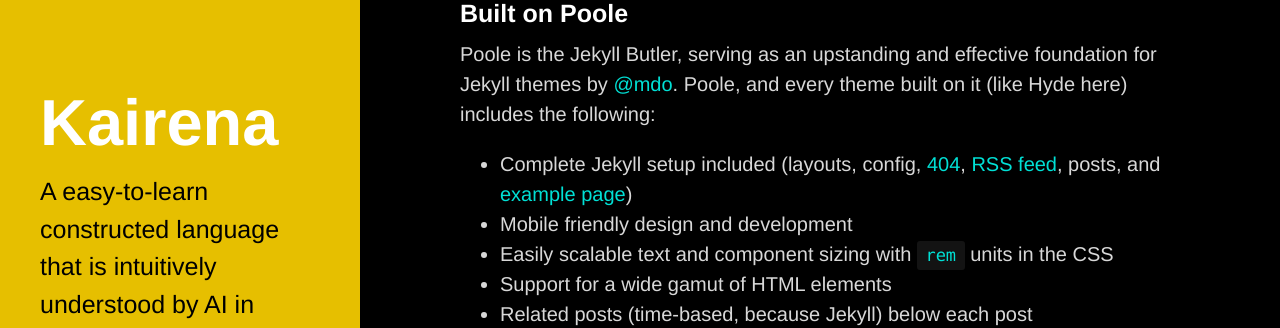
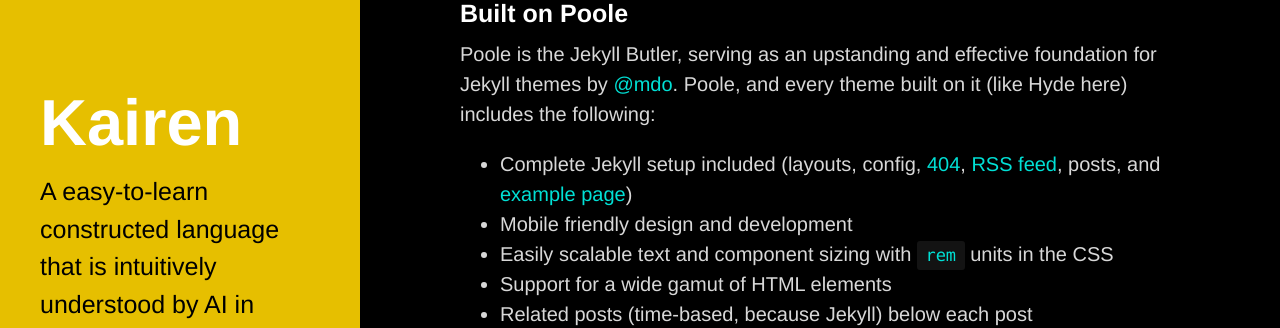
Before and after one commit to Kimeiga/kairen-old, a Jekyll site: the page built from index.html, in a window 1280 px wide. Shown: the part 272-600 px from the top of the page. Built offline with Jekyll 4.4.1, drawn with Linux system fonts in a browser that asks for light colours; some web fonts are replaced; Markdown is read by kramdown in place of the engine named in the settings; the list of posts is cut into pages by our own code.

Commit message:
aekfljsd

```diff
--- a/_config.yml
+++ b/_config.yml
@@ -6,10 +6,10 @@
 permalink:        pretty
 
 # Setup
-title:            Kairena
+title:            Kairen
 tagline:          'A constructed language'
 description:      "A easy-to-learn constructed language that is intuitively understood by AI in Kimeiga's games. Created by <a href='http://kimei.ga' target='_blank'>Kimeiga</a>."
-baseurl: https://kimeiga.github.io/kairen/
+baseurl:          /kairen
 
 author:
   name:           'Hakan Kimeiga Alpay'
```
